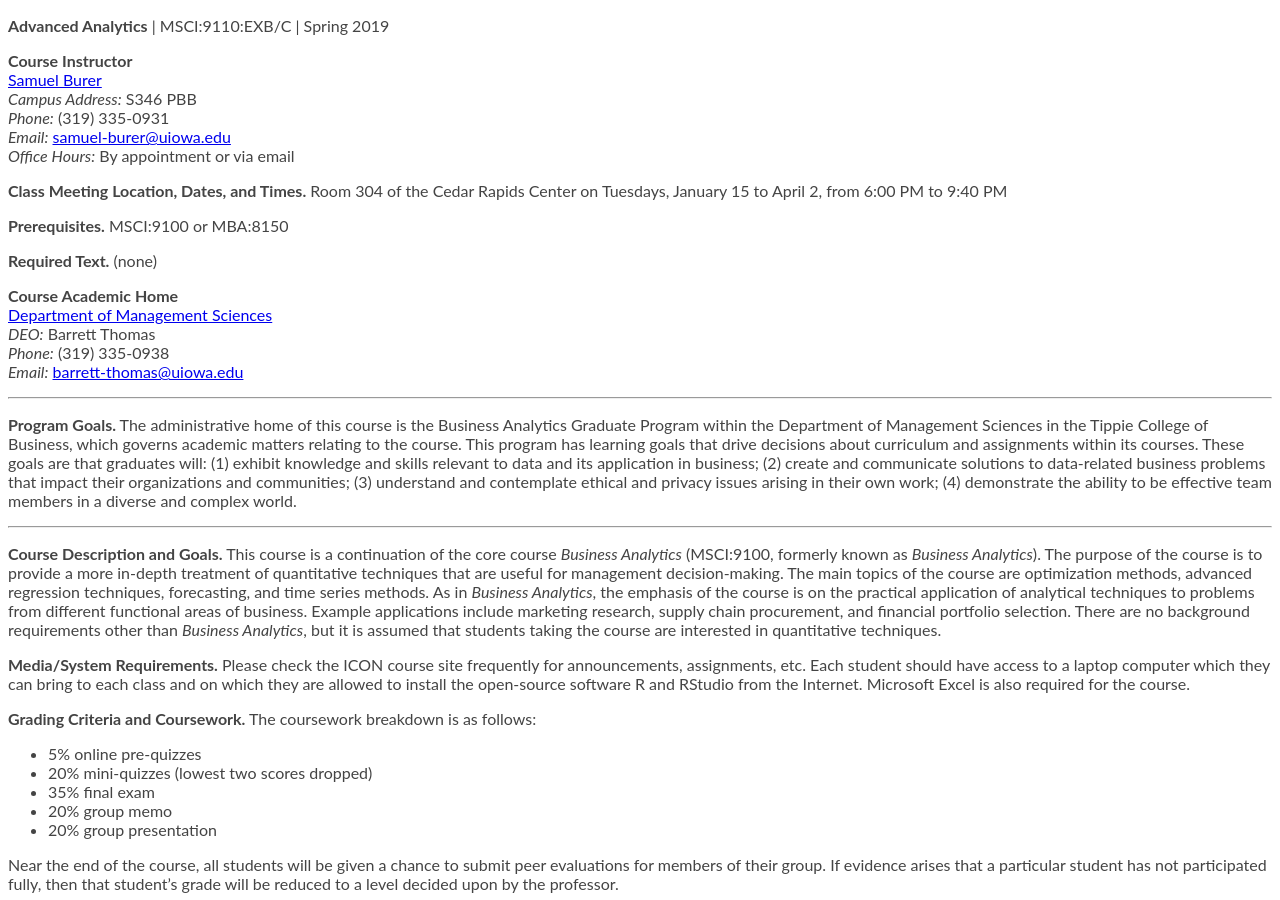
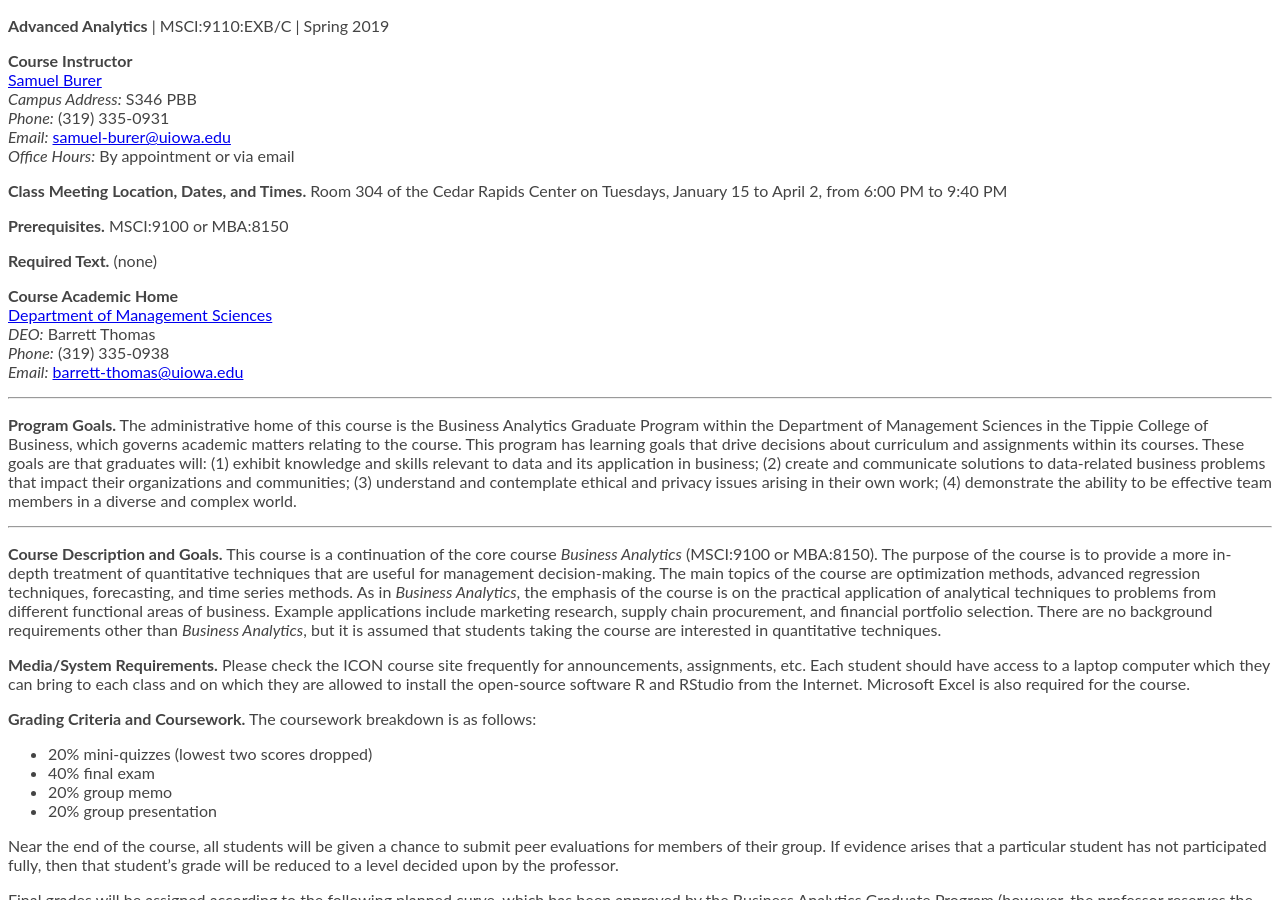
Before and after one commit to sburer/sburer.github.io, a Jekyll site: the page Advanced_Analytics/information/20188/syllabus.html, which Jekyll copies as it is, in a window 1280 px wide and 900 px high. Built offline with Jekyll 4.4.1, drawn with Linux system fonts in a browser that asks for light colours.

Commit message:
Update AA syllabus (getting close).

```diff
--- a/Advanced_Analytics/information/20188/syllabus.html
+++ b/Advanced_Analytics/information/20188/syllabus.html
@@ -35,13 +35,12 @@
 <hr />
 <p><strong>Program Goals.</strong> The administrative home of this course is the Business Analytics Graduate Program within the Department of Management Sciences in the Tippie College of Business, which governs academic matters relating to the course. This program has learning goals that drive decisions about curriculum and assignments within its courses. These goals are that graduates will: (1) exhibit knowledge and skills relevant to data and its application in business; (2) create and communicate solutions to data-related business problems that impact their organizations and communities; (3) understand and contemplate ethical and privacy issues arising in their own work; (4) demonstrate the ability to be effective team members in a diverse and complex world.</p>
 <hr />
-<p><strong>Course Description and Goals.</strong> This course is a continuation of the core course <em>Business Analytics</em> (MSCI:9100, formerly known as <em>Business Analytics</em>). The purpose of the course is to provide a more in-depth treatment of quantitative techniques that are useful for management decision-making. The main topics of the course are optimization methods, advanced regression techniques, forecasting, and time series methods. As in <em>Business Analytics</em>, the emphasis of the course is on the practical application of analytical techniques to problems from different functional areas of business. Example applications include marketing research, supply chain procurement, and financial portfolio selection. There are no background requirements other than <em>Business Analytics</em>, but it is assumed that students taking the course are interested in quantitative techniques.</p>
+<p><strong>Course Description and Goals.</strong> This course is a continuation of the core course <em>Business Analytics</em> (MSCI:9100 or MBA:8150). The purpose of the course is to provide a more in-depth treatment of quantitative techniques that are useful for management decision-making. The main topics of the course are optimization methods, advanced regression techniques, forecasting, and time series methods. As in <em>Business Analytics</em>, the emphasis of the course is on the practical application of analytical techniques to problems from different functional areas of business. Example applications include marketing research, supply chain procurement, and financial portfolio selection. There are no background requirements other than <em>Business Analytics</em>, but it is assumed that students taking the course are interested in quantitative techniques.</p>
 <p><strong>Media/System Requirements.</strong> Please check the ICON course site frequently for announcements, assignments, etc. Each student should have access to a laptop computer which they can bring to each class and on which they are allowed to install the open-source software R and RStudio from the Internet. Microsoft Excel is also required for the course.</p>
 <p><strong>Grading Criteria and Coursework.</strong> The coursework breakdown is as follows:</p>
 <ul>
-<li>5% online pre-quizzes</li>
 <li>20% mini-quizzes (lowest two scores dropped)</li>
-<li>35% final exam</li>
+<li>40% final exam</li>
 <li>20% group memo</li>
 <li>20% group presentation</li>
 </ul>
```
Also changed, not shown: 1 other file.
